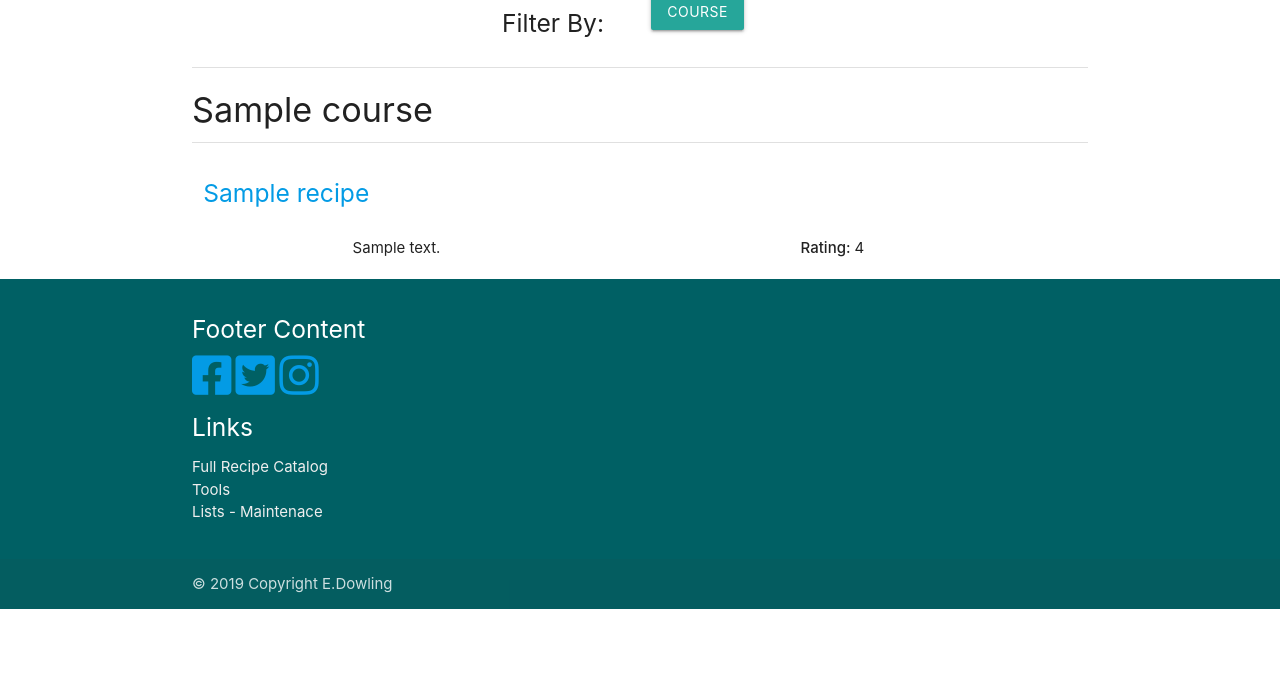
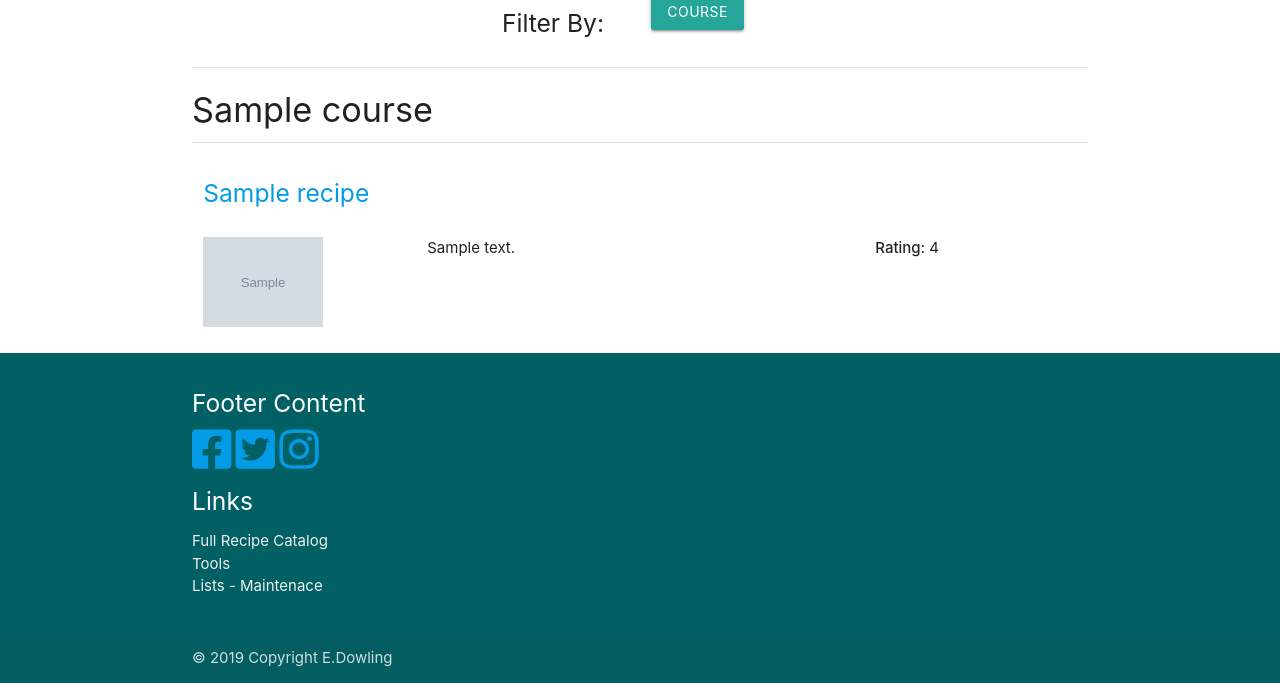
Before and after one commit to eldowling/lets-cook-together, a Flask app: page / in a window 1280 px wide. Shown: the part 691-1374 px from the top of the page. Before the commit the page ends 1300 px from the top, so only its background shows below. Run offline with Flask 2, Linux system fonts and the light colour scheme; grey boxes marked "Sample" are stand-in pictures; a database or web service that is not in the repository returns one stand-in record (values such as "Sample title"); some libraries are stand-ins or nearby versions.

Commit message:
Adding image to catalog.html and image url text input to add-recipe.html

```diff
--- a/templates/add-recipe.html
+++ b/templates/add-recipe.html
@@ -37,6 +37,7 @@
         {% set recp_fibre = '' -%}
         {% set recp_ingrd = '' -%}
         {% set recp_prepsteps = '' -%}
+        {% set recp_imgurl = '' -%}
     {% endif %}
 <div class="container">
   <div class="row  justify-content-center">
@@ -176,6 +177,10 @@
           <span class="helper-text" data-error="wrong" data-success="right">Enter each step on a new line</span>
         </div>
       </div>
+      <div class="input-field col s12 m6">
+          <input id="imgurl" name="imgage_url" value="{{recp_imgurl}}" type="text" class="validate">
+          <label for="imgurl">Image URL:</label>
+        </div>
       <div class="row">
         <div class="col s6 offset-s4 offset-m6">
             <button class="btn waves-effect waves-light" type="submit">Update
--- a/templates/catalog.html
+++ b/templates/catalog.html
@@ -48,7 +48,10 @@
         </div>
       </div>
       <div class="row">
-      <div class="col s6 offset-s2">
+      <div class="col s3">
+        <img src="{{recipe.image_url}} " alt="{{ recipe.course }}" width="120" height="90"/>
+      </div>
+      <div class="col s6 ">
         {{recipe.description}}
       </div>
       <div class="col s3">
```
